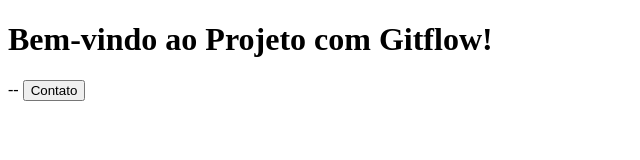
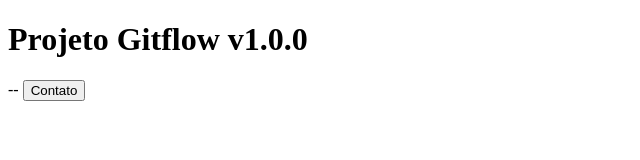
Before and after one commit to kauaweber/projeto-gitflow, a plain HTML site: page index.html in a window 1280 px wide. Shown: the whole page, without its empty margins (0-640 px from the left). Drawn offline with Linux system fonts and the light colour scheme.

Commit message:
chore: prepara versão 1.0.0

```diff
--- a/index.html
+++ b/index.html
@@ -5,7 +5,7 @@
   <title>Meu Projeto Gitflow</title>
 </head>
 <body>
-  <h1>Bem-vindo ao Projeto com Gitflow!</h1>
+  <h1>Projeto Gitflow v1.0.0</h1>
   --
   <button>Contato</button>
 </body>
```
